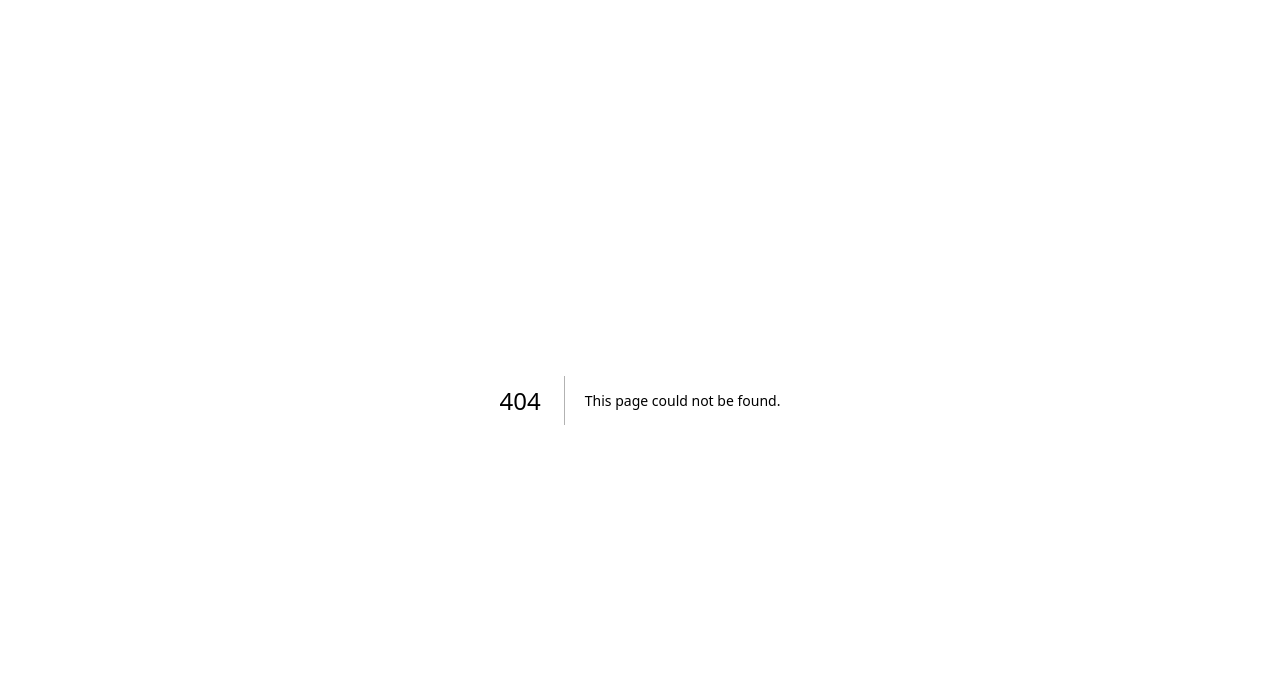
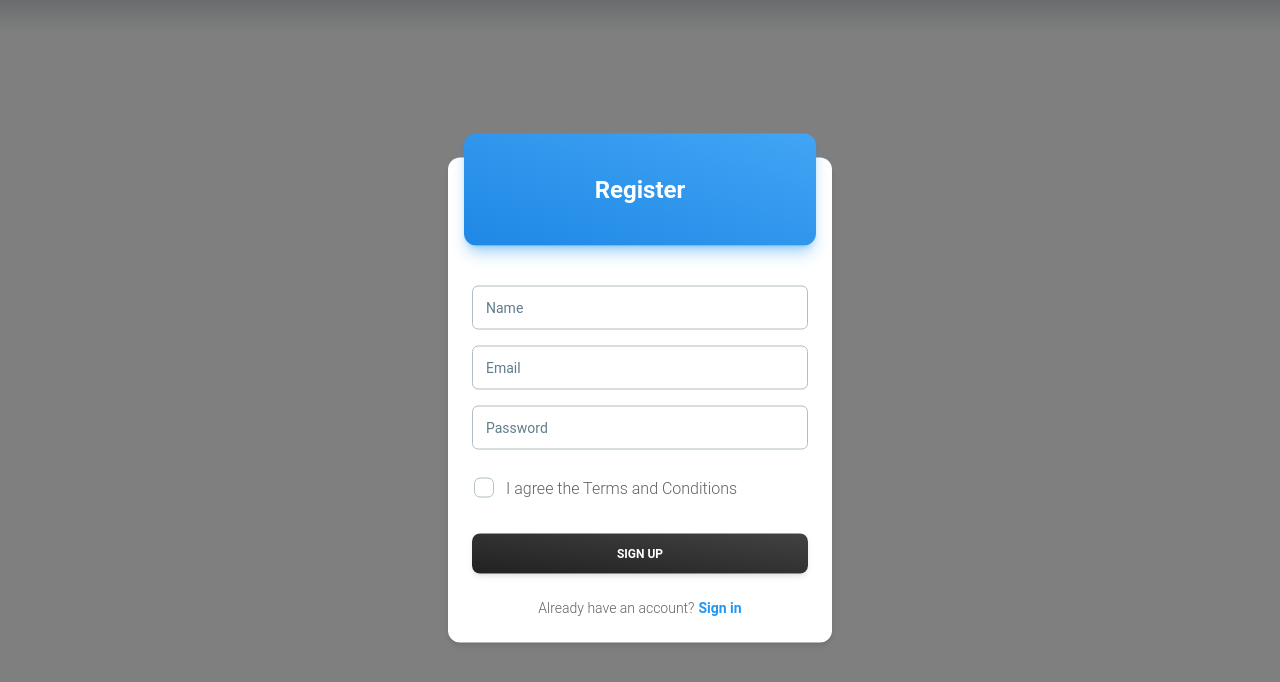
Before and after one commit to Adanpradana/nextJs-chapter-10, a Next.js app: page /auth/register in a window 1280 px wide. Before the commit this address had no page. Shown: the top 682 px of the page. Built offline with nearby package versions, Linux system fonts and the light colour scheme.

Commit message:
register and login page

```diff
--- a/package.json
+++ b/package.json
@@ -9,6 +9,7 @@
     "lint": "next lint"
   },
   "dependencies": {
+    "@material-tailwind/react": "^2.0.1",
     "autoprefixer": "10.4.14",
     "daisyui": "^2.52.0",
     "eslint": "8.41.0",
@@ -17,6 +18,8 @@
     "postcss": "8.4.24",
     "react": "18.2.0",
     "react-dom": "18.2.0",
+    "react-icons": "^4.9.0",
+    "react-toastify": "^9.1.3",
     "tailwindcss": "3.3.2"
   }
 }
--- a/src/components/CustomNavbar.jsx
+++ b/src/components/CustomNavbar.jsx
@@ -1,3 +1,5 @@
+import Link from "next/link";
+
 export default function CustomNavbar() {
     return (
         <div className="navbar bg-base-100">
@@ -26,28 +28,6 @@ export default function CustomNavbar() {
                         <li>
                             <a>Item 1</a>
                         </li>
-                        <li tabIndex={0}>
-                            <a className="justify-between">
-                                Parent
-                                <svg
-                                    className="fill-current"
-                                    xmlns="http://www.w3.org/2000/svg"
-                                    width="24"
-                                    height="24"
-                                    viewBox="0 0 24 24"
-                                >
-                                    <path d="M8.59,16.58L13.17,12L8.59,7.41L10,6L16,12L10,18L8.59,16.58Z" />
-                                </svg>
-                            </a>
-                            <ul className="p-2">
-                                <li>
-                                    <a>Submenu 1</a>
-                                </li>
-                                <li>
-                                    <a>Submenu 2</a>
-                                </li>
-                            </ul>
-                        </li>
                         <li>
                             <a>Item 3</a>
                         </li>
@@ -58,37 +38,23 @@ export default function CustomNavbar() {
             <div className="navbar-center hidden lg:flex">
                 <ul className="menu menu-horizontal px-1">
                     <li>
-                        <a>Item 1</a>
-                    </li>
-                    <li tabIndex={0}>
-                        <a>
-                            Parent
-                            <svg
-                                className="fill-current"
-                                xmlns="http://www.w3.org/2000/svg"
-                                width="20"
-                                height="20"
-                                viewBox="0 0 24 24"
-                            >
-                                <path d="M7.41,8.58L12,13.17L16.59,8.58L18,10L12,16L6,10L7.41,8.58Z" />
-                            </svg>
-                        </a>
-                        <ul className="p-2">
-                            <li>
-                                <a>Submenu 1</a>
-                            </li>
-                            <li>
-                                <a>Submenu 2</a>
-                            </li>
-                        </ul>
+                        <Link href={"/"}>Home</Link>
                     </li>
                     <li>
-                        <a>Item 3</a>
+                        <Link href={"/about"}>About</Link>
+                    </li>
+                    <li>
+                        <Link href={"/contact"}>Contact</Link>
+                    </li>
+                    <li>
+                        <Link href={"/games"}>Games</Link>
                     </li>
                 </ul>
             </div>
             <div className="navbar-end">
-                <a className="btn">Get started</a>
+                <Link href={"/auth/login"} className="btn">
+                    Get Started
+                </Link>
             </div>
         </div>
     );
--- /dev/null
+++ b/src/layouts/RegisterPage/index.jsx
@@ -0,0 +1,2 @@
+import { Card, CardHeader, CardBody, CardFooter, Input, Checkbox, Button, Typography } from "@material-tailwind/react";
+export { Card, CardHeader, CardBody, CardFooter, Input, Checkbox, Button, Typography };
--- a/src/pages/_app.js
+++ b/src/pages/_app.js
@@ -1,5 +1,10 @@
-import '@/styles/globals.css'
+import "@/styles/globals.css";
+import { ThemeProvider } from "@material-tailwind/react";
 
 export default function App({ Component, pageProps }) {
-  return <Component {...pageProps} />
+    return (
+        <ThemeProvider>
+            <Component {...pageProps} />
+        </ThemeProvider>
+    );
 }
--- /dev/null
+++ b/src/pages/auth/login/index.jsx
@@ -0,0 +1,38 @@
+import { Card, CardHeader, CardBody, CardFooter, Input, Checkbox, Button, Typography } from "@/layouts/RegisterPage";
+import Link from "next/link";
+export default function index() {
+    return (
+        <div>
+            <div className="absolute inset-0 z-0 h-full w-full bg-black/50" />
+            <div className="container mx-auto p-4">
+                <Card className="absolute top-2/4 left-2/4 w-full max-w-[24rem] -translate-y-2/4 -translate-x-2/4">
+                    <CardHeader variant="gradient" color="blue" className="mb-4 grid h-28 place-items-center">
+                        <Typography variant="h3" color="white">
+                            Sign In
+                        </Typography>
+                    </CardHeader>
+                    <CardBody className="flex flex-col gap-4">
+                        <Input type="email" label="Email" size="lg" />
+                        <Input type="password" label="Password" size="lg" />
+                        <div className="-ml-2.5">
+                            <Checkbox label="Remember Me" />
+                        </div>
+                    </CardBody>
+                    <CardFooter className="pt-0">
+                        <Button variant="gradient" fullWidth>
+                            Sign In
+                        </Button>
+                        <Typography variant="small" className="mt-6 flex justify-center">
+                            {"Don't"} have an account?
+                            <Link href="/auth/register">
+                                <Typography as="span" variant="small" color="blue" className="ml-1 font-bold">
+                                    Sign up
+                                </Typography>
+                            </Link>
+                        </Typography>
+                    </CardFooter>
+                </Card>
+            </div>
+        </div>
+    );
+}
--- /dev/null
+++ b/src/pages/auth/register/index.jsx
@@ -0,0 +1,39 @@
+import { Card, CardHeader, CardBody, CardFooter, Input, Checkbox, Button, Typography } from "@/layouts/RegisterPage";
+import Link from "next/link";
+export default function index() {
+    return (
+        <div>
+            <div className="absolute inset-0 z-0 h-full w-full bg-black/50" />
+            <div className="container mx-auto p-4">
+                <Card className="absolute top-2/4 left-2/4 w-full max-w-[24rem] -translate-y-2/4 -translate-x-2/4">
+                    <CardHeader variant="gradient" color="blue" className="mb-4 grid h-28 place-items-center">
+                        <Typography variant="h4" color="white">
+                            Register
+                        </Typography>
+                    </CardHeader>
+                    <CardBody className="flex flex-col gap-4">
+                        <Input label="Name" size="lg" />
+                        <Input type="email" label="Email" size="lg" />
+                        <Input type="password" label="Password" size="lg" />
+                        <div className="-ml-2.5">
+                            <Checkbox label="I agree the Terms and Conditions" />
+                        </div>
+                    </CardBody>
+                    <CardFooter className="pt-0">
+                        <Button variant="gradient" fullWidth>
+                            Sign Up
+                        </Button>
+                        <Typography variant="small" className="mt-6 flex justify-center">
+                            Already have an account?
+                            <Link href="/auth/login">
+                                <Typography as="span" variant="small" color="blue" className="ml-1 font-bold">
+                                    Sign in
+                                </Typography>
+                            </Link>
+                        </Typography>
+                    </CardFooter>
+                </Card>
+            </div>
+        </div>
+    );
+}
--- a/tailwind.config.js
+++ b/tailwind.config.js
@@ -1,5 +1,6 @@
 /** @type {import('tailwindcss').Config} */
-module.exports = {
+const withMT = require("@material-tailwind/react/utils/withMT");
+module.exports = withMT({
     content: [
         "./src/pages/**/*.{js,ts,jsx,tsx,mdx}",
         "./src/components/**/*.{js,ts,jsx,tsx,mdx}",
@@ -9,10 +10,9 @@ module.exports = {
         extend: {
             backgroundImage: {
                 "gradient-radial": "radial-gradient(var(--tw-gradient-stops))",
-                "gradient-conic":
-                    "conic-gradient(from 180deg at 50% 50%, var(--tw-gradient-stops))",
+                "gradient-conic": "conic-gradient(from 180deg at 50% 50%, var(--tw-gradient-stops))",
             },
         },
     },
     plugins: [require("daisyui")],
-};
+});
--- /dev/null
+++ b/utils/globalToast.js
@@ -0,0 +1,3 @@
+import { Toast } from "react-toastify/dist/components";
+
+export const globalToast = {};
```
Also changed, not shown: jsconfig.json (+6 -4 lines), src/styles/globals.css (+1 -6 lines), 1 other file (tests, documents, lock files or other folders).
